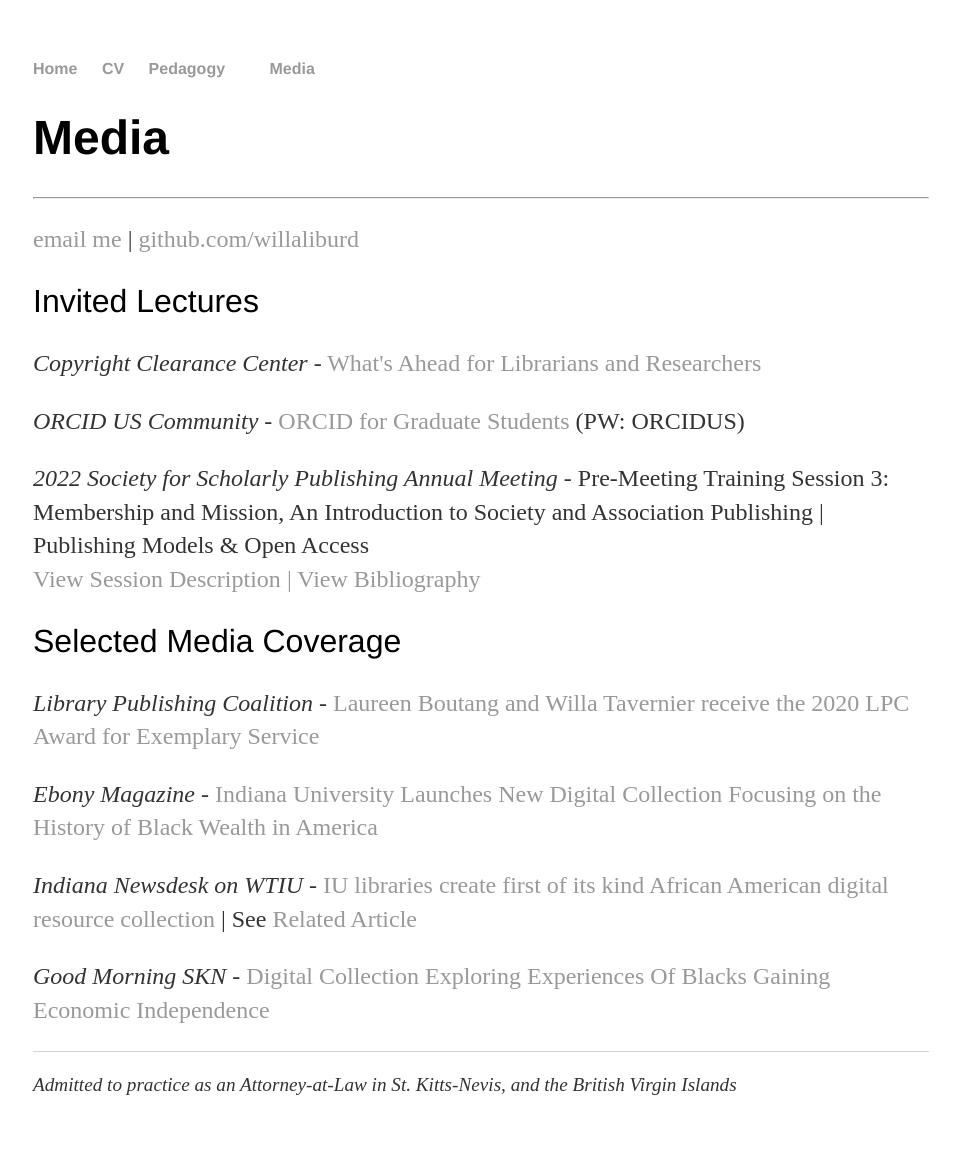
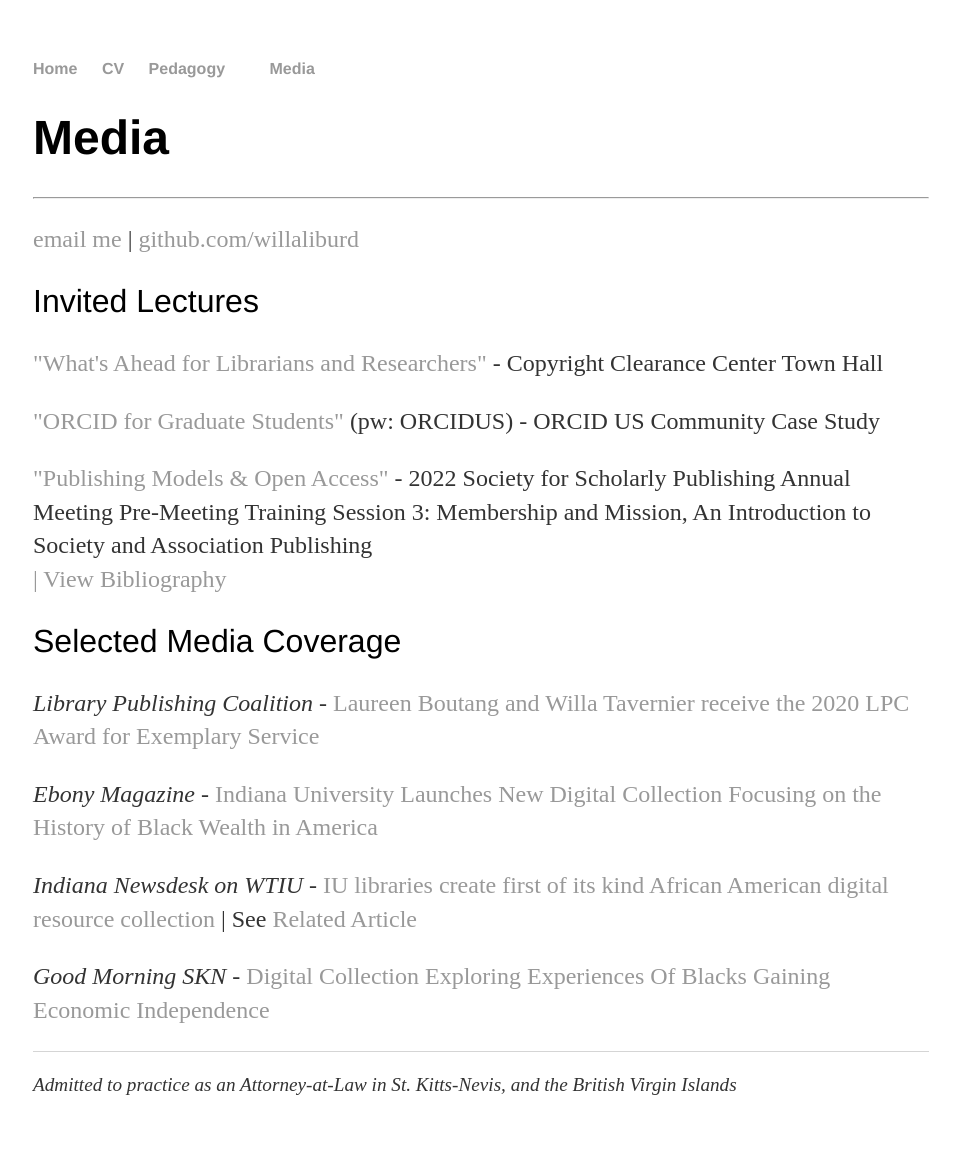
Before and after one commit to willaliburd/willaliburd.github.io, a Jekyll site: the page built from service/index.html, in a window 1280 px wide. Shown: the whole page, without its empty margins (159-1119 px from the left). Built offline with Jekyll 4.4.1, drawn with Linux system fonts in a browser that asks for light colours.

Commit message:
Update index.html

```diff
--- a/service/index.html
+++ b/service/index.html
@@ -7,10 +7,10 @@
 	<hr>
 	<p><a href="mailto:willa@nattakm.com">email me</a> | <a href="https://github.com/willaliburd">github.com/willaliburd</a></p>
            <h2>Invited Lectures</h2>
-			<p><em>Copyright Clearance Center</em> - <a href="https://youtu.be/qFyQluXsC6I">What's Ahead for Librarians and Researchers</a> </p>
-			<p><em>ORCID US Community</em> - <a href=": https://vimeo.com/710968270">ORCID for Graduate Students</a> (PW: ORCIDUS)</p>
-			<p><em>2022 Society for Scholarly Publishing Annual Meeting</em> - Pre-Meeting Training Session 3: Membership and Mission, An Introduction to Society and Association Publishing | Publishing Models & Open Access <a href="https://customer.sspnet.org/SSP/ssp/AM22/Program.aspx?hkey=84351da6-c468-4291-9795-cb09ea6c9794">
-				<br>View Session Description </a> <a href="https://sway.office.com/FHhGFICfhQoYpAWK?ref=Link"> | View Bibliography </br></a></p>
+			<p><a href="https://youtu.be/qFyQluXsC6I">"What's Ahead for Librarians and Researchers"</a> - Copyright Clearance Center Town Hall</p>
+			<p><a href=": https://vimeo.com/710968270">"ORCID for Graduate Students"</a> (pw: ORCIDUS) - ORCID US Community Case Study</p>
+			<p><a href="https://customer.sspnet.org/SSP/ssp/AM22/Program.aspx?hkey=84351da6-c468-4291-9795-cb09ea6c9794">"Publishing Models & Open Access"</a> - 2022 Society for Scholarly Publishing Annual Meeting Pre-Meeting Training Session 3: Membership and Mission, An Introduction to Society and Association Publishing
+				<br><a href="https://sway.office.com/FHhGFICfhQoYpAWK?ref=Link"> | View Bibliography </br></a></p>
 
     		</div><!-- /.blurb -->
 
```
